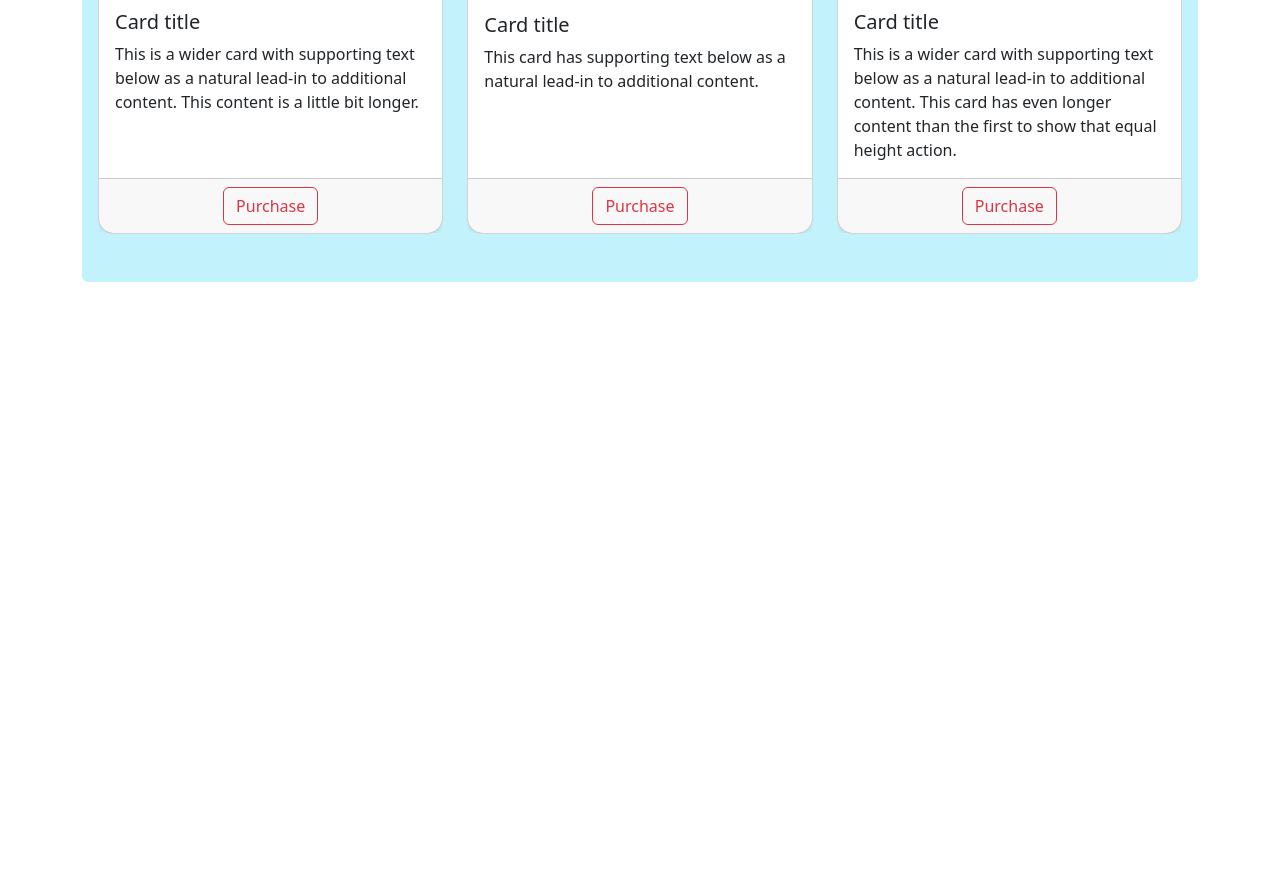
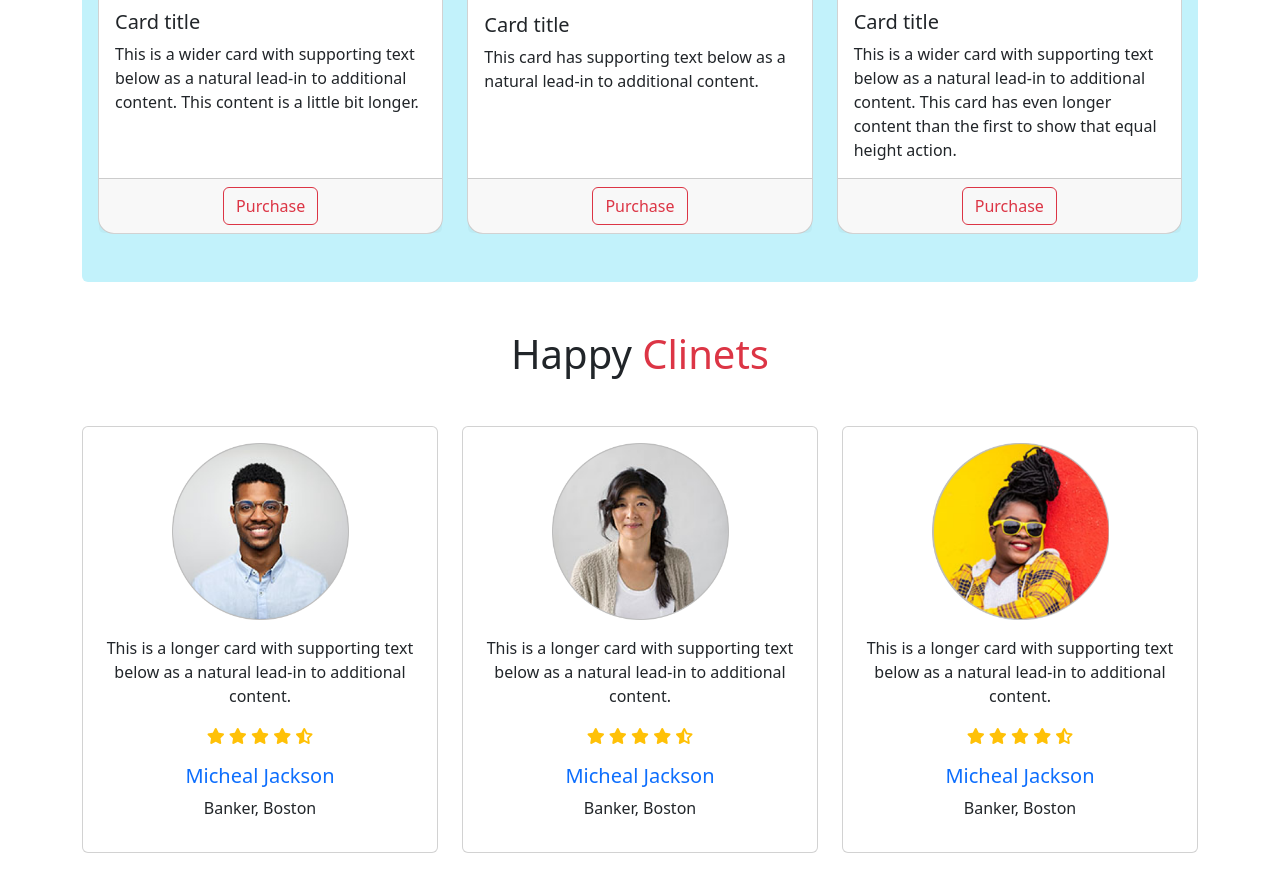
Before and after one commit to mahii060/bikerz-zone, a plain HTML site: page index.html in a window 1280 px wide. Shown: the part 1383-2260 px from the top of the page. Before the commit the page ends 1665 px from the top, so only its background shows below. Drawn offline with Linux system fonts and the light colour scheme.

Commit message:
happy clients added

```diff
--- a/index.html
+++ b/index.html
@@ -7,6 +7,7 @@
     <title>Bikerz Zone mine</title>
     <!-- <link href="https://cdn.jsdelivr.net/npm/bootstrap@5.3.0-alpha3/dist/css/bootstrap.min.css" rel="stylesheet"
         integrity="sha384-KK94CHFLLe+nY2dmCWGMq91rCGa5gtU4mk92HdvYe+M/SXH301p5ILy+dN9+nJOZ" crossorigin="anonymous"> -->
+    <script src="https://kit.fontawesome.com/412a0cf533.js" crossorigin="anonymous"></script>
     <link rel="stylesheet" href="css/bootstrap.min.css">
     <link rel="stylesheet" href="css/style.css">
 </head>
@@ -184,6 +185,66 @@
                 </div>
             </div>
         </section>
+        <!-- Happy clients -->
+        <section class="mt-5">
+            <h1 class="text-center">Happy <span class="text-danger">Clinets</span></h1>
+            <div class="row row-cols-1 row-cols-sm-2 row-cols-md-3 g-4 my-4">
+                <div class="col">
+                    <div class="card h-100">
+                        <img src="images/user-1.png" class="card-img-top w-50 mx-auto mt-3" alt="...">
+                        <div class="card-body text-center">
+                            <p class="card-text">This is a longer card with supporting text below as a natural lead-in
+                                to additional content.</p>
+                            <p class="text-warning">
+                                <i class="fa-solid fa-star"></i>
+                                <i class="fa-solid fa-star"></i>
+                                <i class="fa-solid fa-star"></i>
+                                <i class="fa-solid fa-star"></i>
+                                <i class="fa-solid fa-star-half-stroke"></i>
+                            </p>
+                            <h5 class="text-primary">Micheal Jackson</h5>
+                            <p>Banker, Boston</p>
+                        </div>
+                    </div>
+                </div>
+                <div class="col">
+                    <div class="card h-100 text-center">
+                        <img src="images/user-2.png" class="card-img-top w-50 mx-auto mt-3" alt="...">
+                        <div class="card-body">
+                            <p class="card-text">This is a longer card with supporting text below as a natural lead-in
+                                to additional content.</p>
+                            <p class="text-warning">
+                                <i class="fa-solid fa-star"></i>
+                                <i class="fa-solid fa-star"></i>
+                                <i class="fa-solid fa-star"></i>
+                                <i class="fa-solid fa-star"></i>
+                                <i class="fa-solid fa-star-half-stroke"></i>
+                            </p>
+                            <h5 class="text-primary">Micheal Jackson</h5>
+                            <p>Banker, Boston</p>
+                        </div>
+                    </div>
+                </div>
+                <div class="col">
+                    <div class="card h-100 text-center">
+                        <img src="images/user-3.png" class="card-img-top w-50 mx-auto mt-3" alt="...">
+                        <div class="card-body">
+                            <p class="card-text">This is a longer card with supporting text below as a natural lead-in
+                                to additional content.</p>
+                            <p class="text-warning">
+                                <i class="fa-solid fa-star"></i>
+                                <i class="fa-solid fa-star"></i>
+                                <i class="fa-solid fa-star"></i>
+                                <i class="fa-solid fa-star"></i>
+                                <i class="fa-solid fa-star-half-stroke"></i>
+                            </p>
+                            <h5 class="text-primary">Micheal Jackson</h5>
+                            <p>Banker, Boston</p>
+                        </div>
+                    </div>
+                </div>
+            </div>
+        </section>
     </main>
     <!-- footer -->
     <footer>
```
